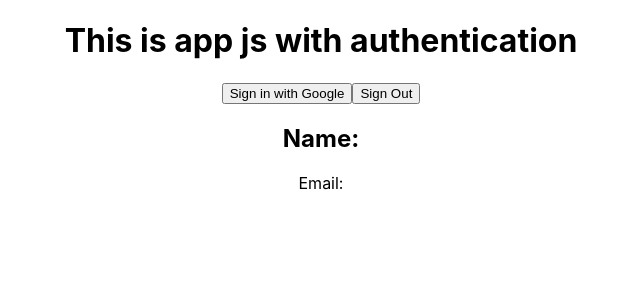
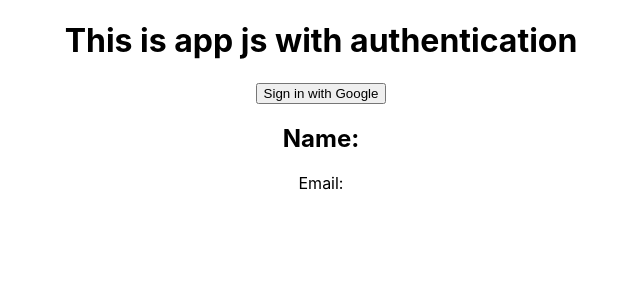
Before and after one commit to MDABDULLAH16/simple-firebase-authentication-reacap, a React (Create React App) app: page / in a window 1280 px wide. Shown: the top 300 px of the page, without its empty margins (319-959 px from the left). Built offline with nearby package versions, Linux system fonts and the light colour scheme.

Commit message:
sign in and sign out toggle fixed

```diff
--- a/src/App.js
+++ b/src/App.js
@@ -37,8 +37,11 @@ function App() {
   return (
     <div className="App">
       <h1>This is app js with authentication</h1>
-      <button onClick={handleSignIn}>Sign in with Google</button>
-      <button onClick={handleSignOut}>Sign Out</button>
+      {user.email ? (
+        <button onClick={handleSignOut}>Sign Out</button>
+      ) : (
+        <button onClick={handleSignIn}>Sign in with Google</button>
+      )}
       <h2>Name: {user.displayName}</h2>
       <p>Email: {user.email}</p>
       <img referrerPolicy="no-referrer" src={user.photoURL} alt="" />
```
